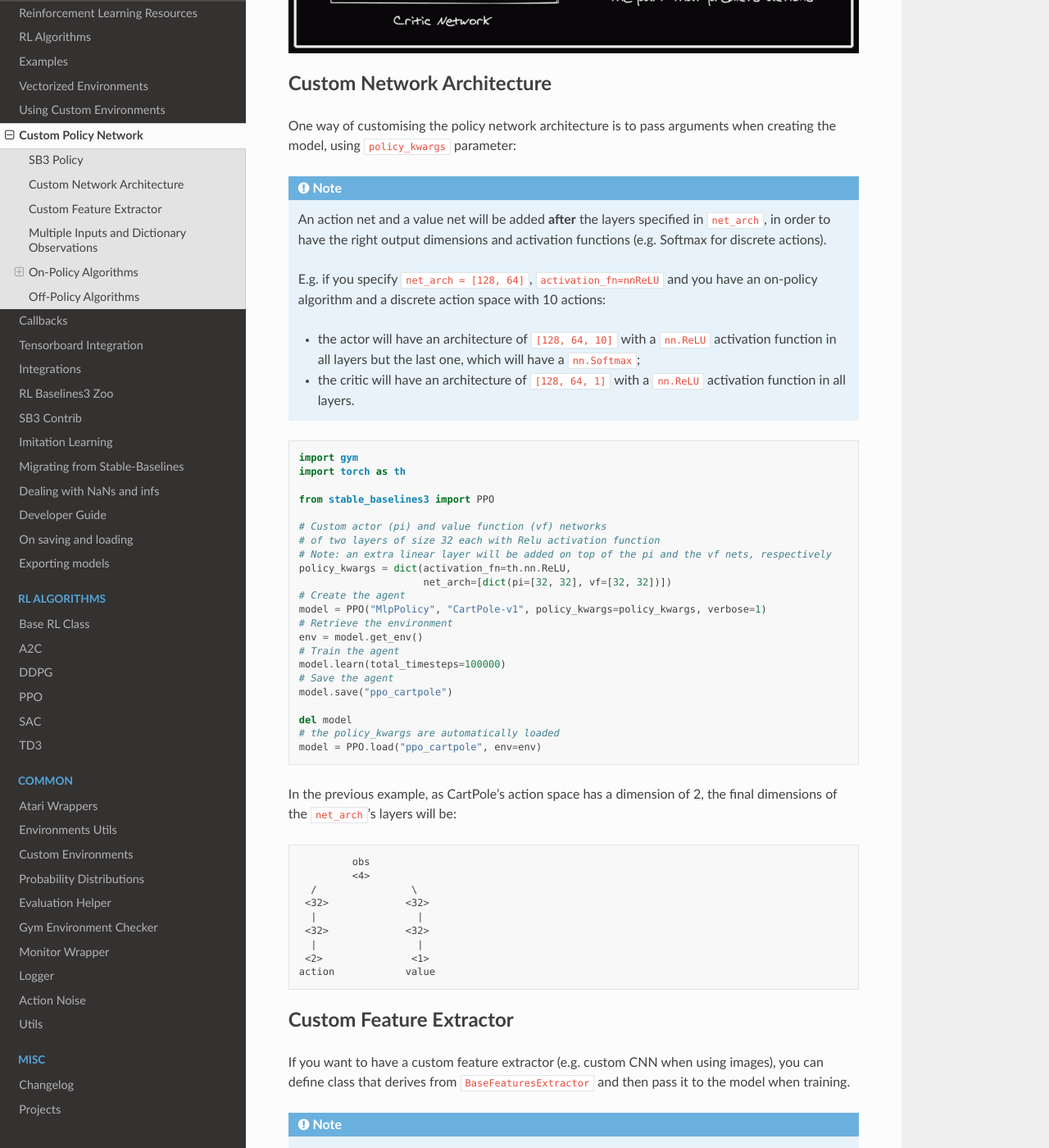
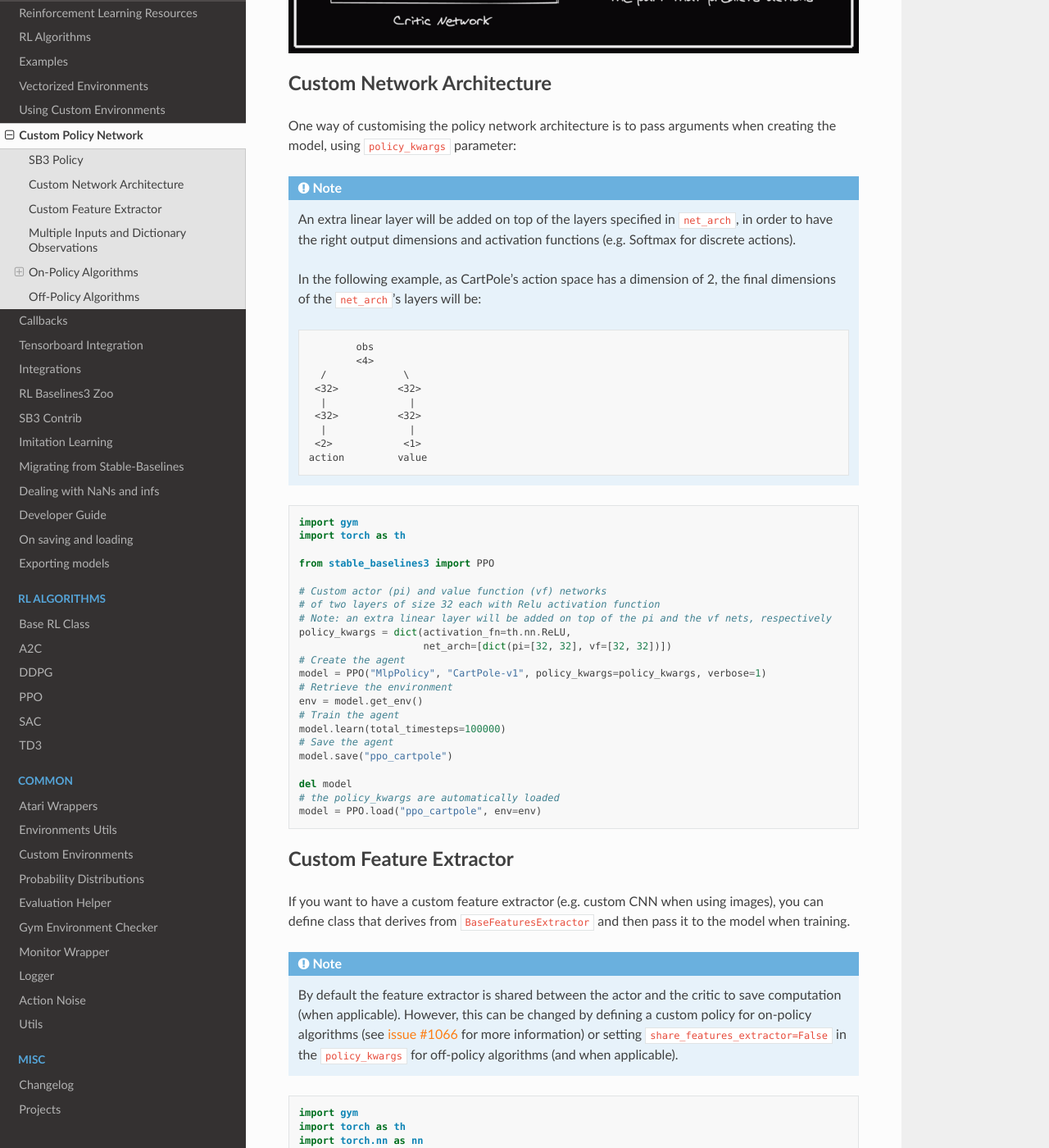
Before and after one commit to DLR-RM/stable-baselines3, a Sphinx documentation site: the page built from docs/guide/custom_policy.rst, in a window 1280 px wide and 1400 px high, scrolled down 1924 px. Shown: the whole window at 82% size. Built offline with Sphinx 7.4.7 and the Read the Docs theme 2.0.0, drawn with Linux system fonts in a browser that asks for light colours; pages that are not in the unit, such as notebooks, are missing from menus; the version number could not be read and is left out.

Commit message:
Improved custom policy doc
Section: Custom Network Architecture.
Merged a comment into a note

```diff
--- a/docs/guide/custom_policy.rst
+++ b/docs/guide/custom_policy.rst
@@ -61,13 +61,22 @@ One way of customising the policy network architecture is to pass arguments when
 using ``policy_kwargs`` parameter:
 
 .. note::
+    An extra linear layer will be added on top of the layers specified in ``net_arch``, in order to have the right output dimensions and activation functions (e.g. Softmax for discrete actions).
 
-    An action net and a value net will be added **after** the layers specified in ``net_arch``, in order to have the right output dimensions and activation functions (e.g. Softmax for discrete actions).
+    In the following example, as CartPole's action space has a dimension of 2, the final dimensions of the ``net_arch``'s layers will be:
 
-    E.g. if you specify ``net_arch = [128, 64]``, ``activation_fn=nnReLU`` and you have an on-policy algorithm and a discrete action space with 10 actions:
 
-    - the actor will have an architecture of ``[128, 64, 10]`` with a ``nn.ReLU`` activation function in all layers but the last one, which will have a ``nn.Softmax``;
-    - the critic will have an architecture of ``[128, 64, 1]`` with a ``nn.ReLU`` activation function in all layers.
+    .. code-block:: none
+
+                obs
+                <4>
+          /             \
+         <32>          <32>
+          |              |
+         <32>          <32>
+          |              |
+         <2>            <1>
+        action         value
 
 
 .. code-block:: python
@@ -94,22 +103,6 @@ using ``policy_kwargs`` parameter:
   del model
   # the policy_kwargs are automatically loaded
   model = PPO.load("ppo_cartpole", env=env)
-
-
-In the previous example, as CartPole's action space has a dimension of 2, the final dimensions of the ``net_arch``'s layers will be:
-
-
-.. code-block:: none
-
-            obs
-            <4>
-     /                \
-    <32>             <32>
-     |                 |
-    <32>             <32>
-     |                 |
-    <2>               <1>
-   action            value
 
 
 Custom Feature Extractor
```
